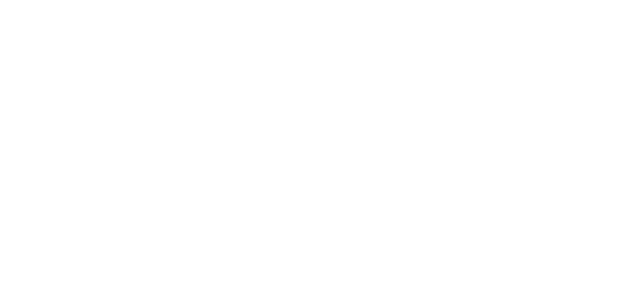
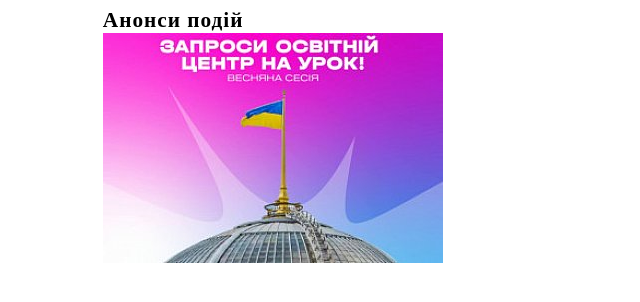
Before and after one commit to NikitaKikita007/Westview, a plain HTML site: page index.html in a window 1280 px wide. Shown: the whole page, without its empty margins (0-640 px from the left). Drawn offline with Linux system fonts and the light colour scheme.

Commit message:
egdg
asdgasdg

```diff
--- a/index.html
+++ b/index.html
@@ -8,8 +8,11 @@
 </head>
 <body>
     <header>
-
+        <div class="glavblock">
+     <div class="anons">Анонси подій</div>
+     <img class="imgleft" src="f258f3f2db20cc7ce80baa1eb937115e.jpeg" alt="">
         <nav></nav>
+    </div>
     </header>
 
     <section></section>
--- a/style.css
+++ b/style.css
@@ -0,0 +1,9 @@
+.glavblock{
+    padding-left: 7.5%;
+}
+.anons{
+    font-size: 1.33em;
+    letter-spacing: 1px;
+    font-weight: 600;
+
+}
```
Also changed, not shown: 2277634390497c7bfaf40101c4802a5f.jpeg (added), 57328712dfbfb51aabaafc027e642fc8.jpeg (added), f258f3f2db20cc7ce80baa1eb937115e.jpeg (added).
